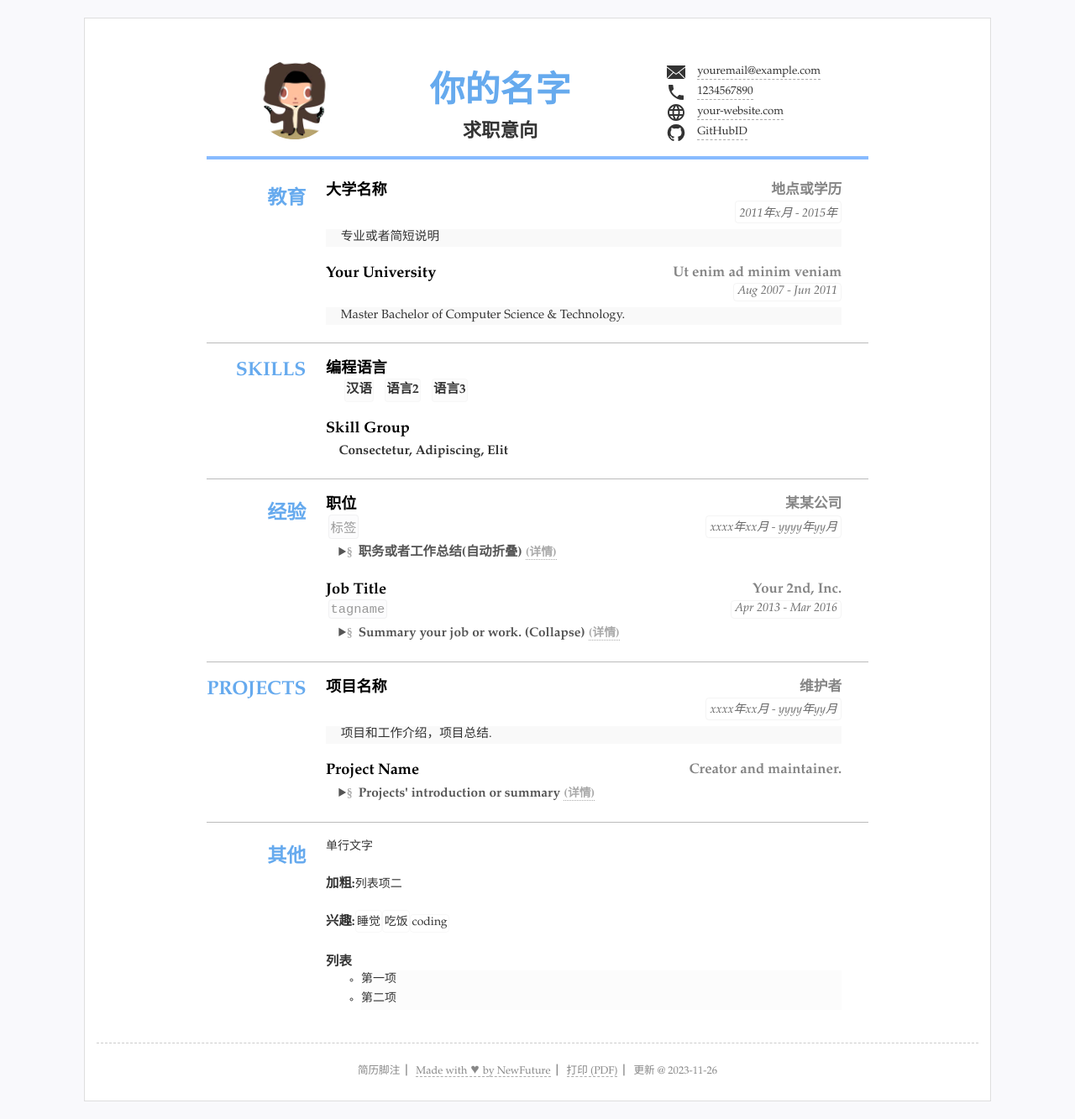
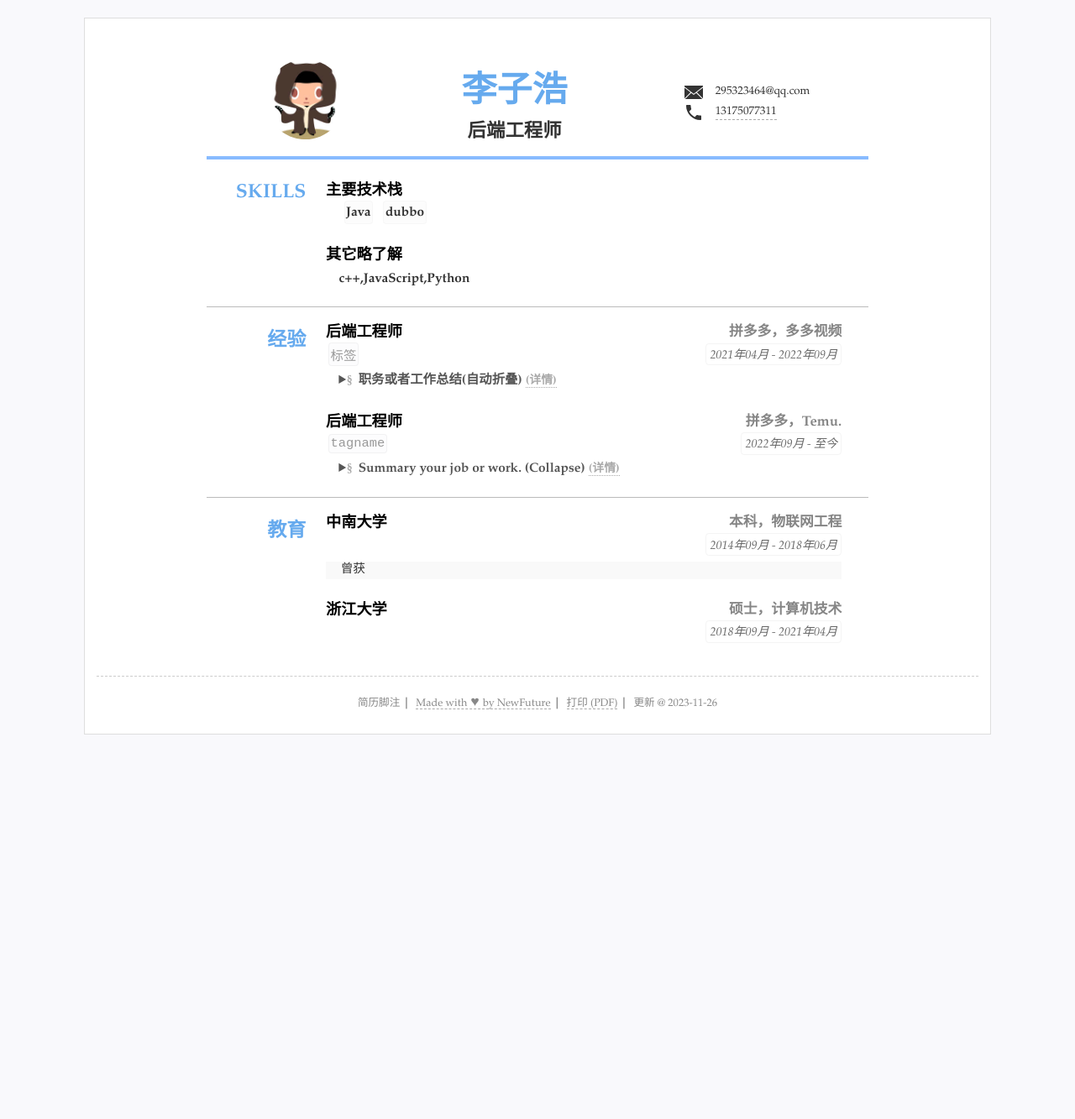
Before and after one commit to toll-lizihao/CV, a Jekyll site: the page built from index.html, in a window 1280 px wide. Shown: the whole page at 84% size. Built offline with Jekyll 4.4.1, drawn with Linux system fonts in a browser that asks for light colours; after the commit the page ends 900 px from its top, so only the background shows below that.

Commit message:
Update resume.yml

```diff
--- a/_data/resume.yml
+++ b/_data/resume.yml
@@ -3,104 +3,105 @@
 
 title: "简历标题"
 lang: "zh" #语言设置 zh表示中文 en 表示英语
-name: "你的名字"
-jobtitle: "求职意向" #可空不显示
+name: "李子浩"
+jobtitle: "后端工程师" #可空不显示
 photo: "assets/img/photo.jpg" #照片可空，不显示
 
 #联系方式
 contact: #联系方式连接等3~5行
-- text: "youremail@example.com" #文本内容
-  href: 'mailto:youremail@example.com' #链接，无链接则空
+- text: "295323464@qq.com" #文本内容
+  href: '' #链接，无链接则空
   icon: 'icons/email.svg' #图标 svg文件
-- text: "1234567890"
-  href: 'tel:1234567890'
+- text: "13175077311"
+  href: 'tel:13175077311'
   icon: 'icons/phone.svg'
-- text: "your-website.com"
-  href: 'http://your-website.com'
-  icon: 'icons/web.svg'
-- text: "GitHubID"
-  href: 'https://github.com/NewFuture'
-  icon: "icons/github.svg"
-  attr: 'target="_blank"' #新标签页打开
+# - text: "your-website.com"
+#   href: 'http://your-website.com'
+#   icon: 'icons/web.svg'
+# - text: "GitHubID"
+#   href: 'https://github.com/NewFuture'
+#   icon: "icons/github.svg"
+#   attr: 'target="_blank"' #新标签页打开
   # - text: "地址"
   #   icon: "icons/location.svg"
 
 #main下面是主体内容，类别条数不限
 main: #简历主要内容，
-- type: education #类别为ID
-  name: 教育 #显示名称，空则使用type
-  content: #内容基本格式 标题-副标题-日期-详细内容 (都允许空)
-  - title: 大学名称
-    duration: "2011年x月 - 2015年"
-    sub: 地点或学历
-    detail: 专业或者简短说明
-  - title: Your University
-    duration: Aug 2007 - Jun 2011
-    sub: Ut enim ad minim veniam
-    detail: Master Bachelor of Computer Science & Technology.
 
 - type: skills
   # name: "技能"
   content:
-  - title: 编程语言
+  - title: 主要技术栈
     items: #itmems 可以小块的方式显示
-    - 汉语
-    - 语言2
-    - 语言3
-  - title: Skill Group
-    summary: Consectetur, Adipiscing, Elit
+    - Java
+    - dubbo
+
+  - title: 其它略了解
+    summary: c++,JavaScript,Python
 
 - type: experience
   name: 经验
   content:
-  - title: 职位
-    sub: 某某公司
-    duration: "xxxx年xx月 - yyyy年yy月"
+  - title: 后端工程师
+    sub: 拼多多，多多视频
+    duration: "2021年04月 - 2022年09月"
     tags:
     - 标签
     summary: 职务或者工作总结(自动折叠)
     detail: 同时包含 summary和detail在Chrome，Safari(包括IOS)，Android和新版Firefox等会自动折叠，不支持折叠的浏览器和展开后表现一致
     # open: open
     #可以设置open默认展开
-  - title: Job Title
-    sub: Your 2nd, Inc.
-    duration: Apr 2013 - Mar 2016
+  - title: 后端工程师
+    sub: 拼多多，Temu.
+    duration: 2022年09月 - 至今
     tags:
     - tagname
     summary: Summary your job or work. (Collapse)
     detail: Details can be collapsed in Chrome Safari, Firefox, Opera and so on. Duis aute irure dolor in reprehenderit in voluptate velit esse cillum dolore eu fugiat nulla pariatur. Excepteur sint occaecat cupidatat non proident, sunt in culpa qui officia deserunt mollit anim id est laborum.
 
-- type: projects
-  name: Projects
-  content:
-  - title: 项目名称
-    duration: xxxx年xx月 - yyyy年yy月
-    detail: 项目和工作介绍，项目总结.
-    sub: 维护者
-  - title: Project Name
-    summary: Projects' introduction or summary
-    detail:
-      md: _data/demo.md
-    sub: Creator and maintainer.
+- type: education #类别为ID
+  name: 教育 #显示名称，空则使用type
+  content: #内容基本格式 标题-副标题-日期-详细内容 (都允许空)
+  - title: 中南大学
+    duration: "2014年09月 - 2018年06月"
+    sub: 本科，物联网工程
+    detail: 曾获
+  - title: 浙江大学
+    duration: "2018年09月 - 2021年04月"
+    sub: 硕士，计算机技术
+    # detail: 计算机技术
+
+# - type: projects
+#   name: Projects
+#   content:
+#   - title: 项目名称
+#     duration: xxxx年xx月 - yyyy年yy月
+#     detail: 项目和工作介绍，项目总结.
+#     sub: 维护者
+#   - title: Project Name
+#     summary: Projects' introduction or summary
+#     detail:
+#       md: _data/demo.md
+#     sub: Creator and maintainer.
    #可继续添加更多内容
 
 #others 其他简略内容(列表)
-others: #其他列表显示
-- type: others #ID可以为空
-  name: '其他'
-  content: #选择需要的格式
-  - 单行文字
-  - title: "加粗:"
-    text: "列表项二"
-  - title: "兴趣:"
-    items: #单行列表
-    - 睡觉
-    - 吃饭
-    - coding
-  - title: 列表
-    list:
-    - 第一项
-    - 第二项
+# others: #其他列表显示
+# - type: others #ID可以为空
+#   name: '其他'
+#   content: #选择需要的格式
+#   - 单行文字
+#   - title: "加粗:"
+#     text: "列表项二"
+#   - title: "兴趣:"
+#     items: #单行列表
+#     - 睡觉
+#     - 吃饭
+#     - coding
+#   - title: 列表
+#     list:
+#     - 第一项
+#     - 第二项
 #- type:
 #  name: '其他'
 #  content: #选择需要的格式
```
